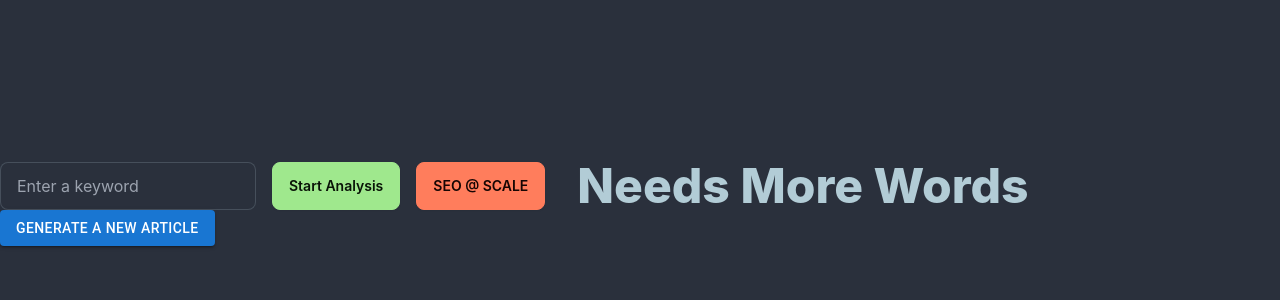
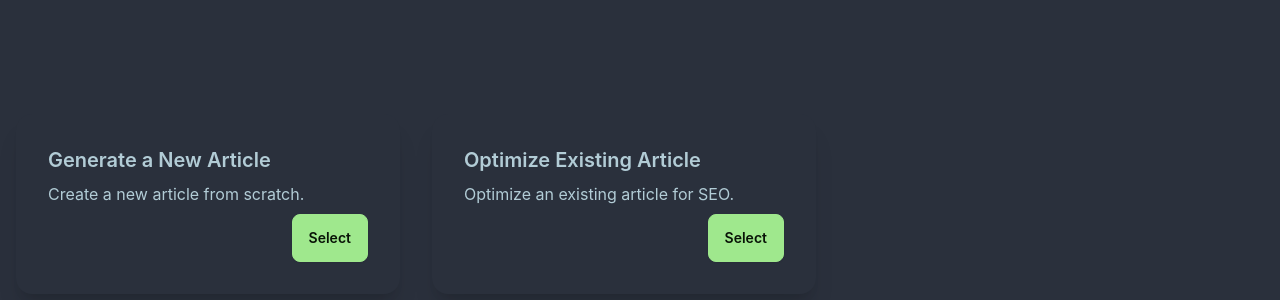
Before and after one commit to Phronesis255/NMW-FAST, a React (Vite) app in the folder frontend/: page / in a window 1280 px wide. Shown: the part 196-496 px from the top of the page. Built offline with nearby package versions, Linux system fonts and the light colour scheme.

Commit message:
removed sidebar, trying new HomePage layout

```diff
--- a/frontend/src/App.jsx
+++ b/frontend/src/App.jsx
@@ -1,33 +1,21 @@
 // src/App.jsx
 import React, { useState, useRef } from 'react';
+import HomePage from './components/HomePage';
 import SearchForm from './components/SearchForm';
+import GenerateArticle from './components/GenerateArticle';
 import AnalysisResults from './components/AnalysisResults';
 import EditorComponent from './components/EditorComponent';
 import Loading from './components/Loading';
 import SeoScale from './components/SeoScale';
-import DrawerSidebar from './components/DrawerSidebar';
 import axios from 'axios';
-import { Button } from '@mui/material';
-
-// Calculate term metrics ...
-const calculateTermMetrics = (tfidfTerms, targetScores, wordCount) => {
-    return tfidfTerms.map((term) => {
-        const avgTfScore = targetScores[term] || 0;
-        const target = avgTfScore; // directly use tf_score
-        const delta = Math.max(1, Math.floor(target * 0.1));
-        const minOccurrences = Math.max(1, target - delta);
-        const maxOccurrences = target + delta;
-        return { term, target, delta, minOccurrences, maxOccurrences };
-    });
-};
 
 const App = () => {
+    const [page, setPage] = useState('home');
     const [results, setResults] = useState(null);
     const [loading, setLoading] = useState(false);
     const [error, setError] = useState(null);
     const [showEditor, setShowEditor] = useState(false);
     const [showSeoScale, setShowSeoScale] = useState(false);
-    const [drawerOpen, setDrawerOpen] = useState(false);
     const editorContent = useRef("");
 
     const handleSearch = async (keyword) => {
@@ -47,25 +35,24 @@ const App = () => {
         }
     };
 
-    const toggleDrawer = (open) => (event) => {
-        if (event.type === 'keydown' && (event.key === 'Tab' || event.key === 'Shift')) {
-            return;
-        }
-        setDrawerOpen(open);
+    const handleSelect = (selection) => {
+        setPage(selection);
     };
 
     return (
         <div>
+            {page === 'home' && <HomePage onSelect={handleSelect} />}
+            {page === 'generate' && <GenerateArticle />}
+            {page === 'optimize' && (
+                <>
                     <SearchForm onSearch={handleSearch} />
-            <Button variant="contained" color="primary" onClick={toggleDrawer(true)}>
-                Generate a New Article
-            </Button>
-            <DrawerSidebar open={drawerOpen} onClose={toggleDrawer(false)} />
                     {loading && <Loading />}
                     {error && <div>Error: {error}</div>}
                     {results && <AnalysisResults results={results} />}
                     {showEditor && <EditorComponent content={editorContent.current} />}
                     {showSeoScale && <SeoScale />}
+                </>
+            )}
         </div>
     );
 };
--- a/frontend/src/components/DrawerSidebar.jsx
+++ b/frontend/src/components/DrawerSidebar.jsx
@@ -1,22 +1,23 @@
 // src/components/DrawerSidebar.jsx
 import React from 'react';
-import { Drawer, Button, Box } from '@mui/material';
 import GenerateArticle from './GenerateArticle';
 
 const DrawerSidebar = ({ open, onClose }) => {
     return (
-        <Drawer anchor="right" open={open} onClose={onClose}>
-            <Box
-                sx={{ width: 250 }}
-                role="presentation"
-                onClick={onClose}
-                onKeyDown={onClose}
-            >
-                <GenerateArticle />
-            </Box>
-        </Drawer>
+        <div className={`drawer ${open ? 'drawer-open' : ''}`}>
+            <input id="my-drawer" type="checkbox" className="drawer-toggle" checked={open} readOnly />
+            <div className="drawer-content">
+                {/* Page content here */}
+                <label htmlFor="my-drawer" className="btn btn-primary" onClick={onClose}>Close</label>
+            </div>
+            <div className="drawer-side">
+                <label htmlFor="my-drawer" className="drawer-overlay" onClick={onClose}></label>
+                <div className="menu p-4 w-80 bg-base-100 text-base-content">
+                    <GenerateArticle />
+                </div>
+            </div>
+        </div>
     );
 };
 
 export default DrawerSidebar;
-// This component is a simple drawer sidebar that contains a GenerateArticle component. The GenerateArticle component will be used to generate an article based on the analysis results. The drawer sidebar is opened and closed using the open and onClose props passed to it.
--- /dev/null
+++ b/frontend/src/components/HomePage.jsx
@@ -0,0 +1,33 @@
+// src/components/HomePage.jsx
+import React from 'react';
+
+const HomePage = ({ onSelect }) => {
+    return (
+        <div className="flex justify-center items-center h-screen">
+            <div className="card w-96 bg-base-100 shadow-xl m-4">
+                <div className="card-body">
+                    <h2 className="card-title">Generate a New Article</h2>
+                    <p>Create a new article from scratch.</p>
+                    <div className="card-actions justify-end">
+                        <button className="btn btn-primary" onClick={() => onSelect('generate')}>
+                            Select
+                        </button>
+                    </div>
+                </div>
+            </div>
+            <div className="card w-96 bg-base-100 shadow-xl m-4">
+                <div className="card-body">
+                    <h2 className="card-title">Optimize Existing Article</h2>
+                    <p>Optimize an existing article for SEO.</p>
+                    <div className="card-actions justify-end">
+                        <button className="btn btn-primary" onClick={() => onSelect('optimize')}>
+                            Select
+                        </button>
+                    </div>
+                </div>
+            </div>
+        </div>
+    );
+};
+
+export default HomePage;
```
Lines whose indentation alone changed are shown as unchanged.
